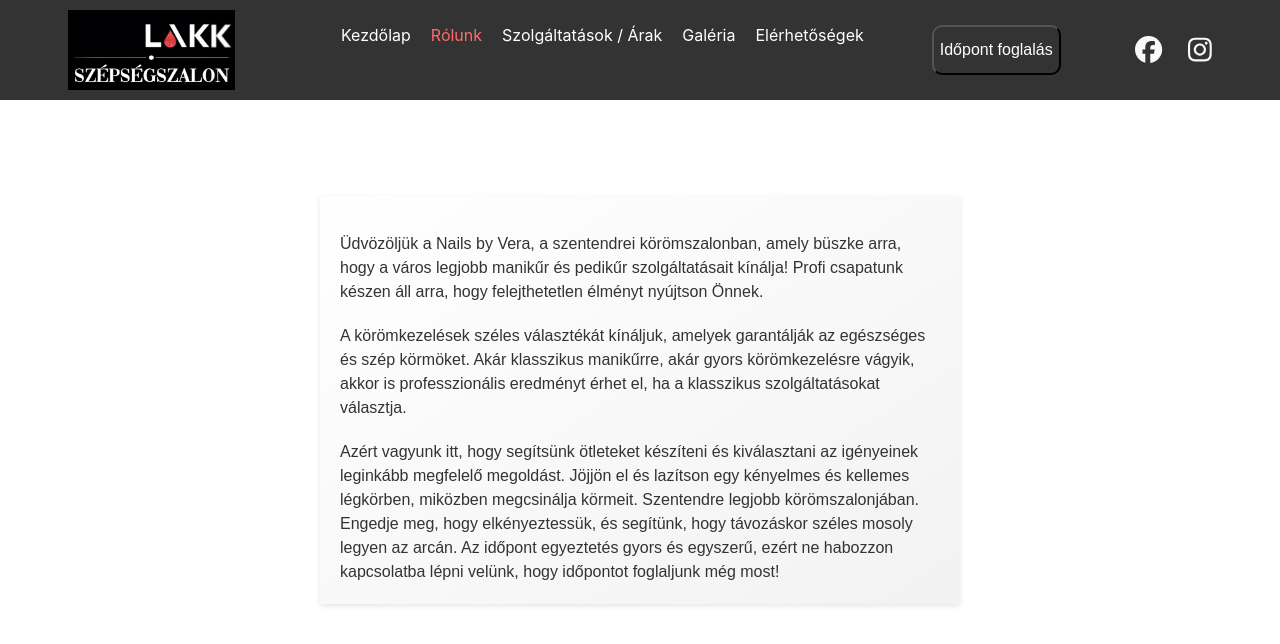
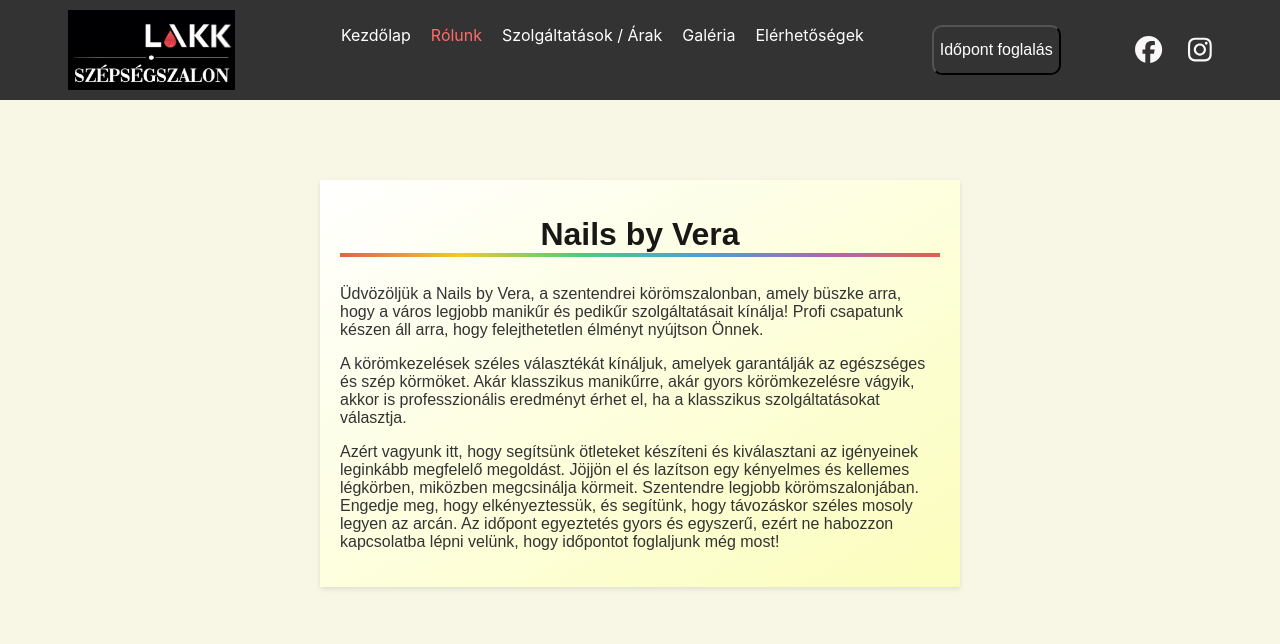
Before and after one commit to hunbp75/Nail, a React (Create React App) app: page /About in a window 1280 px wide. Shown: the top 644 px of the page. Built offline with nearby package versions, Linux system fonts and the light colour scheme.

Commit message:
fixes colors

```diff
--- a/src/Pages/About/About.jsx
+++ b/src/Pages/About/About.jsx
@@ -3,8 +3,12 @@ import "./about.css";
 
 const About = () => {
   return (
+    <div className="main_aboutUs">
       <div className="container_about">
         <p>
+          <div className="text_rainbow">
+            <h1>Nails by Vera</h1>
+          </div>
           Üdvözöljük a Nails by Vera, a szentendrei körömszalonban, amely büszke
           arra, hogy a város legjobb manikűr és pedikűr szolgáltatásait kínálja!
           Profi csapatunk készen áll arra, hogy felejthetetlen élményt nyújtson
@@ -13,12 +17,12 @@ const About = () => {
         <p>
           A körömkezelések széles választékát kínáljuk, amelyek garantálják az
           egészséges és szép körmöket. Akár klasszikus manikűrre, akár gyors
-        körömkezelésre vágyik, akkor is professzionális eredményt érhet el, ha a
-        klasszikus szolgáltatásokat választja.
+          körömkezelésre vágyik, akkor is professzionális eredményt érhet el, ha
+          a klasszikus szolgáltatásokat választja.
         </p>
         <p>
-        Azért vagyunk itt, hogy segítsünk ötleteket készíteni és kiválasztani az
-        igényeinek leginkább megfelelő megoldást. Jöjjön el és lazítson egy
+          Azért vagyunk itt, hogy segítsünk ötleteket készíteni és kiválasztani
+          az igényeinek leginkább megfelelő megoldást. Jöjjön el és lazítson egy
           kényelmes és kellemes légkörben, miközben megcsinálja körmeit.
           Szentendre legjobb körömszalonjában. Engedje meg, hogy elkényeztessük,
           és segítünk, hogy távozáskor széles mosoly legyen az arcán. Az időpont
@@ -26,6 +30,7 @@ const About = () => {
           velünk, hogy időpontot foglaljunk még most!
         </p>
       </div>
+    </div>
   );
 };
 
--- a/src/Pages/About/about.css
+++ b/src/Pages/About/about.css
@@ -1,23 +1,54 @@
+.main_aboutUs {
+  display: flex;
+  flex-direction: column;
+  align-items: center;
+  justify-content: center;
+  height: 100%;
+  margin-top: 5rem;
+}
+
+.text_rainbow {
+  text-align: center;
+  color: #000;
+  opacity: 0.9;
+  border-radius: 20px;
+  margin-bottom: 2rem;
+}
+
+.text_rainbow h1 {
+  font-family: Arial, sans-serif;
+  font-size: 32px;
+  font-weight: bold;
+  margin-bottom: 16px;
+  position: relative;
+  margin-top: 3px;
+}
+
+.text_rainbow h1::after {
+  content: "";
+  position: absolute;
+  bottom: -4px;
+  left: 0;
+  width: 100%;
+  height: 4px;
+  background: linear-gradient(
+    to right,
+    #e74c3c,
+    #f1c40f,
+    #2ecc71,
+    #3498db,
+    #9b59b6,
+    #e74c3c
+  );
+  z-index: -1;
+}
+
 .container_about {
   max-width: 600px;
-  margin: 0 auto;
   padding: 20px;
   font-family: Arial, sans-serif;
   color: #333;
   background-color: #f2f2f2;
-  background-image: linear-gradient(to bottom right, #ffffff, #f2f2f2);
+  background-image: linear-gradient(to bottom right, #ffffff, #fbfebc);
   box-shadow: 0px 2px 5px rgba(0, 0, 0, 0.1);
-  position: absolute;
-  top: 50%;
-  left: 50%;
-  transform: translate(-50%, -50%);
 }
-
-.container_about p {
-  margin-bottom: 20px;
-  line-height: 1.5;
-}
-
-.container_about p:last-child {
-  margin-bottom: 0;
-}
--- a/src/Pages/Booking/booking.css
+++ b/src/Pages/Booking/booking.css
@@ -1,5 +1,5 @@
 .booking-popup {
-  background-color: #f8f9fa;
+  background-color: #f8f7e5;
   padding: 20px;
   border-radius: 10px;
   box-shadow: 0 0 20px rgba(0, 0, 0, 0.1);
@@ -22,6 +22,7 @@
   margin-bottom: 15px;
   border: 1px solid #ddd;
   border-radius: 5px;
+  background-image: linear-gradient(to bottom right, #ffffff, #fbfebc);
 }
 
 .popupOverlay {
@@ -108,3 +109,6 @@
   align-items: center;
   text-align: center;
 }
+.react-calendar {
+  background-image: linear-gradient(to bottom right, #ffffff, #fbfebc);
+}
--- a/src/Pages/Home/home.css
+++ b/src/Pages/Home/home.css
@@ -1,3 +1,7 @@
+html {
+  background-color: #f8f7e5;
+}
+
 .main-container {
   width: 100%;
 }
@@ -73,9 +77,9 @@
 .marquee {
   display: inline-block;
   white-space: nowrap;
-  animation: marquee 20s linear infinite;
+  animation: marquee 40s linear infinite;
   height: 4rem;
-  margin-top: 3rem;
+  margin-top: 1rem;
 }
 
 .marquee span {
@@ -135,7 +139,7 @@
   font-family: Arial, sans-serif;
   color: #333;
   background-color: #f2f2f2;
-  background-image: linear-gradient(to bottom right, #ffffff, #f2f2f2);
+  background-image: linear-gradient(to bottom right, #ffffff, #fbfebc);
   box-shadow: 0px 2px 5px rgba(0, 0, 0, 0.1);
 }
 
@@ -182,7 +186,7 @@
   font-family: Arial, sans-serif;
   color: #333;
   background-color: #f2f2f2;
-  background-image: linear-gradient(to bottom right, #ffffff, #f2f2f2);
+  background-image: linear-gradient(to bottom right, #ffffff, #fbfebc);
   box-shadow: 0px 2px 5px rgba(0, 0, 0, 0.1);
 }
 
@@ -206,7 +210,7 @@
 }
 
 .section {
-  background-color: #f2f2f2;
+  background-image: linear-gradient(360deg, #fbfebc, #f7e7e6);
   padding: 2rem;
   border-radius: 8px;
   box-shadow: 0px 2px 5px rgba(0, 0, 0, 0.1);
@@ -242,7 +246,7 @@
   top: 50%;
   left: 50%;
   transform: translate(-50%, -50%);
-  background-image: linear-gradient(to bottom right, #bdbdbd, #f2f2f2);
+  background-image: linear-gradient(360deg, #fbfebc, #f7e7e6);
   box-shadow: 0 0 10px rgba(0, 0, 0, 0.2);
   border-radius: 5px;
   padding: 20px;
@@ -284,8 +288,8 @@
   padding: 20px;
   font-family: Arial, sans-serif;
   color: #333;
-  background-color: #f2f2f2;
-  background-image: linear-gradient(to bottom right, #ffffff, #d8d8d8);
+  /*background-color: #f2f2f2;*/
+  background-image: linear-gradient(to bottom right, #ffffff, #fbfebc);
   box-shadow: 0px 2px 5px rgba(0, 0, 0, 0.1);
   border-radius: 10px;
 }
--- a/src/Pages/Product/product.css
+++ b/src/Pages/Product/product.css
@@ -11,16 +11,17 @@
 }
 
 .product_item {
-  background-color: #f8f8f8;
+  background-color: #f8f7e5;
   border-radius: 5px;
   padding: 20px;
-  box-shadow: 0 2px 4px rgba(0, 0, 0, 0.1);
+  box-shadow: 0 5px 10px rgba(0, 0, 0, 0.1);
   transition: transform 0.3s ease;
+  border: 1px solid rgb(230, 199, 87);
 }
 
 .product_item:hover {
   transform: scale(1.01);
-  background-image: linear-gradient(to bottom right, #c7c5c5, #f7f7b5);
+  background-image: linear-gradient(360deg, #fbfebc, #f7e7e6);
 }
 
 .product_item h2 {
```
Lines whose indentation alone changed are shown as unchanged.
